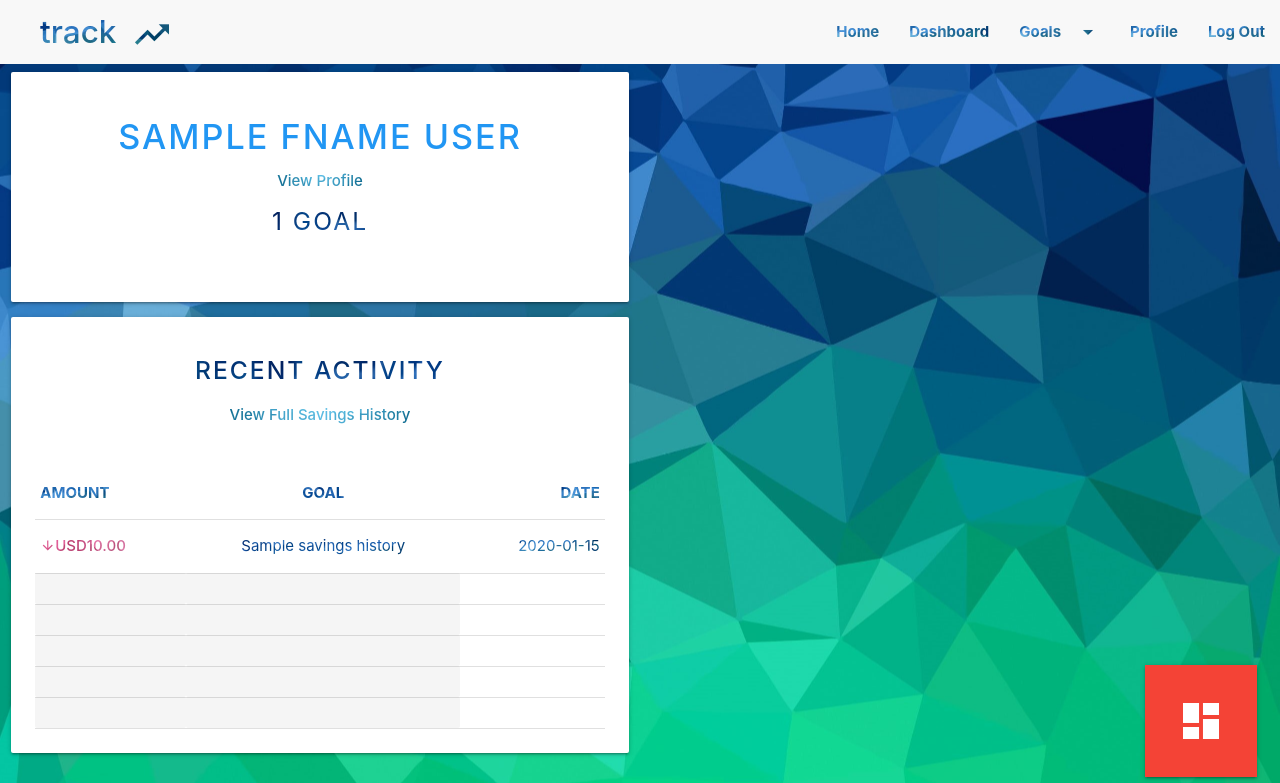
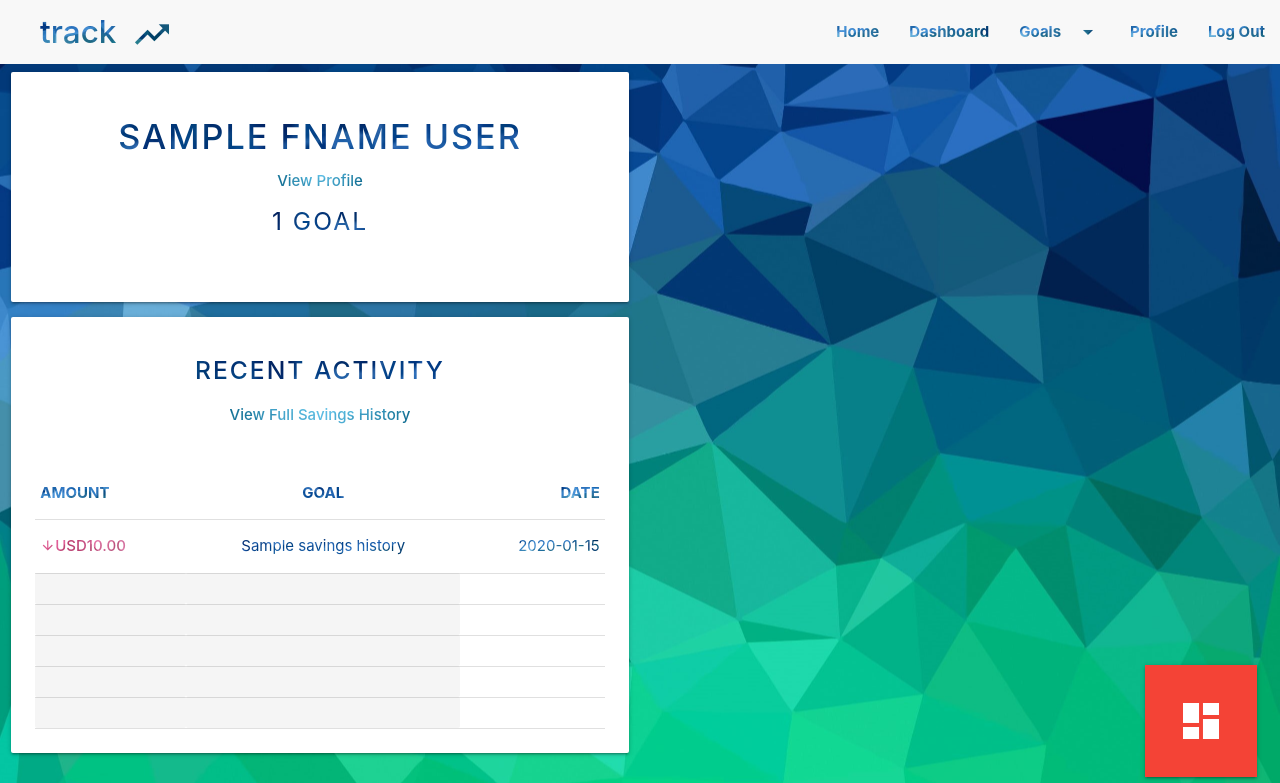
Before and after one commit to devmegan/flask-track, a Flask app: a page that uses templates/dashboard.html in a window 1280 px wide. Shown: the top 783 px of the page. Run offline with Flask 2, Linux system fonts and the light colour scheme; the visitor is signed in with stand-in values (Sample User, id 1); grey boxes marked "Sample" are stand-in pictures; a database or web service that is not in the repository returns one stand-in record (values such as "Sample title"); some libraries are stand-ins or nearby versions.

Commit message:
readding blue poly bg to h4

```diff
--- a/templates/dashboard.html
+++ b/templates/dashboard.html
@@ -42,7 +42,7 @@
             <!--Main Card-->
             <div class="card">
                 <div class="card-content center blue-text">
-                    <h4 id="main-card-title" class="center uppercase spaced-text"><strong>{{ user.fname }} {{ user.lname }}</strong></h4>
+                    <h4 class="center uppercase spaced-text dark-blue-lowpoly"><strong>{{ user.fname }} {{ user.lname }}</strong></h4>
                     <span><a href="{{url_for('profile', username=user.username)}}" class="lowpoly-link modal-trigger center"><strong>View Profile</strong></a></span>
                     <br />
                     {% if user.goals_number == 0 %}
```
